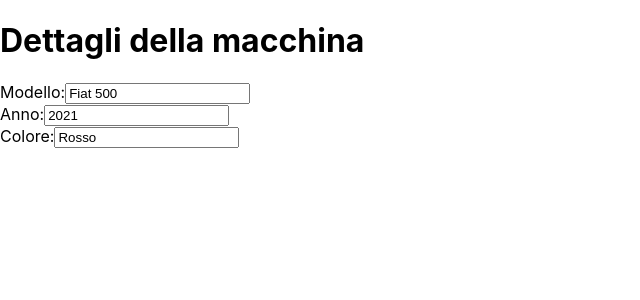
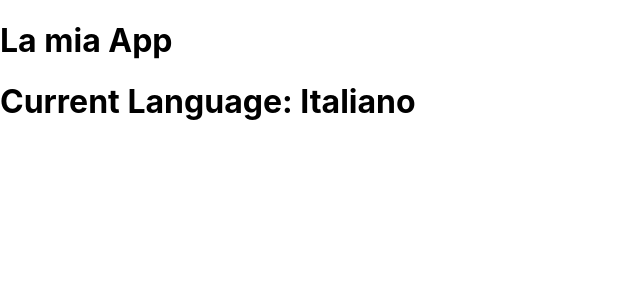
Before and after one commit to NicolaPisani/react, a React (Create React App) app in the folder hello/: page / in a window 1280 px wide. Shown: the top 300 px of the page, without its empty margins (0-640 px from the left). Built offline with nearby package versions, Linux system fonts and the light colour scheme.

Commit message:
modify-display-language-useContext

```diff
--- a/hello/src/App.js
+++ b/hello/src/App.js
@@ -1,18 +1,15 @@
 import React from "react";
-import CarDetails from "./CarDetails";
+import LanguageContext from "./LanguageContext";
+import DisplayLanguage from "./DisplayLanguage";
 
 function App() {
-  const initialData = {
-    modello: "Fiat 500",
-    anno: "2021",
-    colore: "Rosso",
-  };
-
   return (
-    <div>
-      <h1>Dettagli della macchina</h1>
-      <CarDetails initialData={initialData} />
-    </div>
+    <LanguageContext.Provider value="Italiano">
+      <div>
+        <h1>La mia App</h1>
+        <DisplayLanguage />
+      </div>
+    </LanguageContext.Provider>
   );
 }
 
--- a/hello/src/DisplayLanguage.js
+++ b/hello/src/DisplayLanguage.js
@@ -1,18 +1,14 @@
-import React from "react";
+import React, { useContext } from "react";
 import LanguageContext from "./LanguageContext";
 
-class DisplayLanguage extends React.Component {
-  render() {
-    return (
-      <LanguageContext.Consumer>
-        {(language) => (
-          <div>
-            <h1>Current Language: {language}</h1>
-          </div>
-        )}
-      </LanguageContext.Consumer>
-    );
-  }
+function DisplayLanguage() {
+  const language = useContext(LanguageContext);
+
+  return (
+    <div>
+      <h1>Current Language: {language}</h1>
+    </div>
+  );
 }
 
 export default DisplayLanguage;
```
